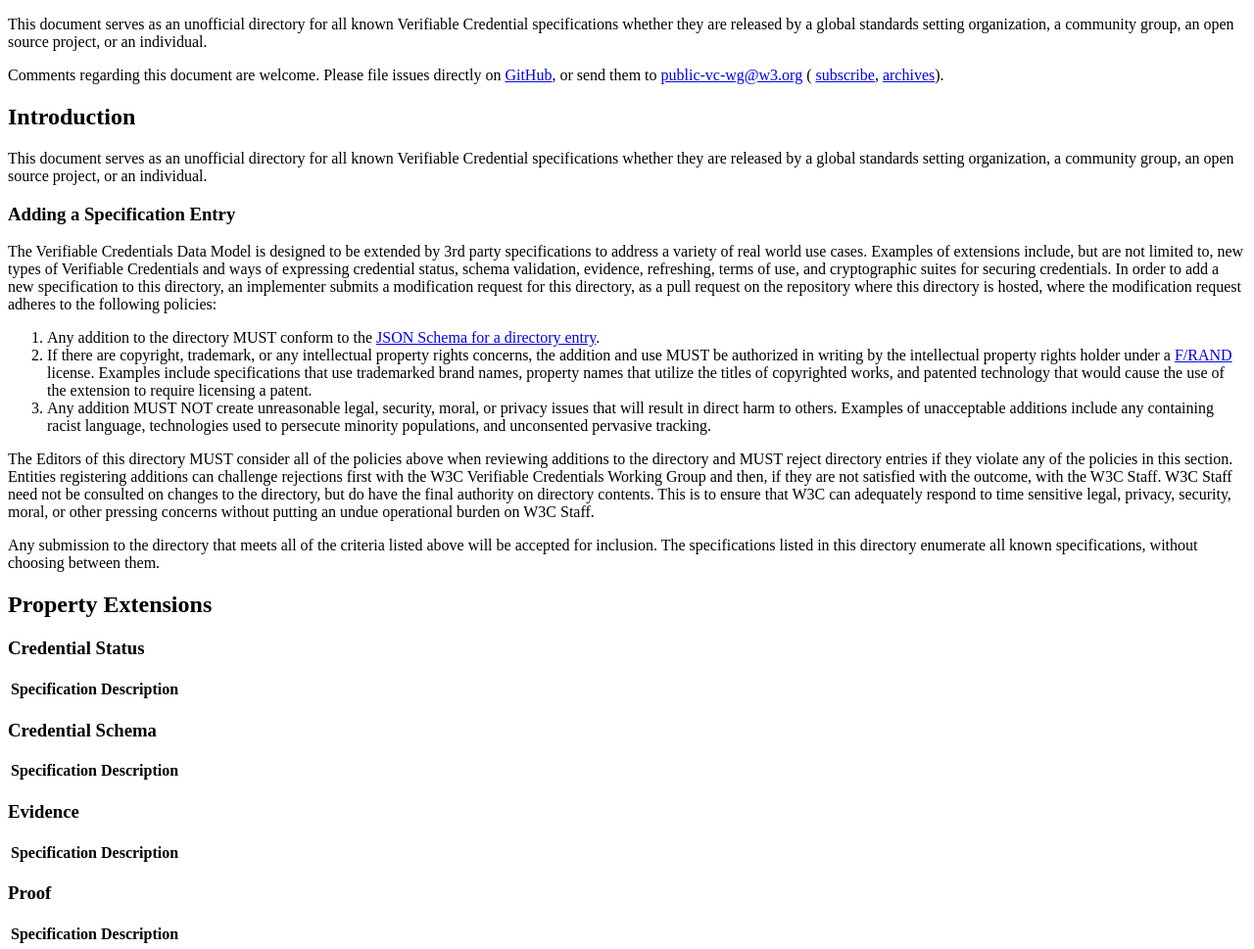
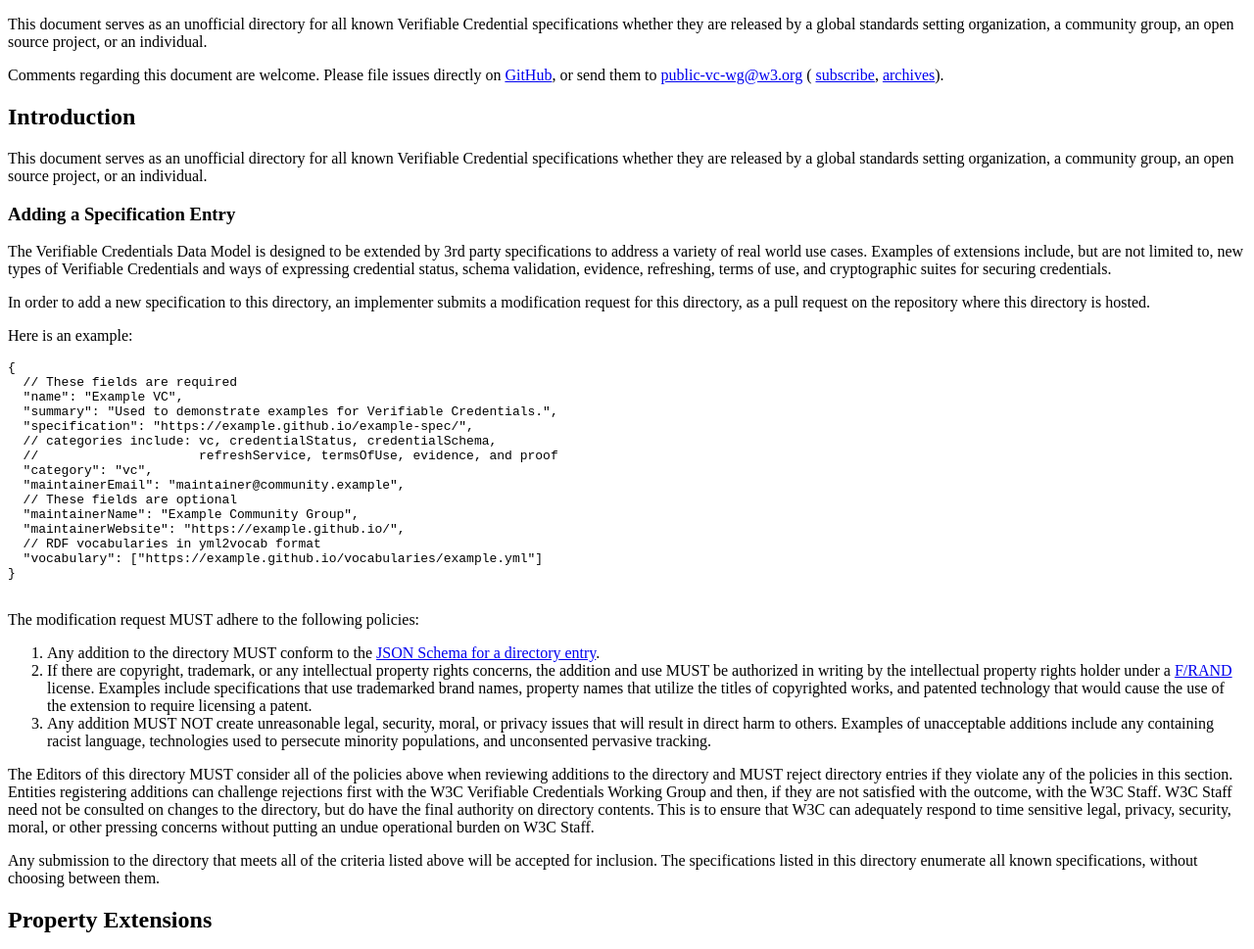
Before and after one commit to w3c/vc-extensions, a plain HTML site: page index.html in a window 1280 px wide. Shown: the top 969 px of the page at 98% size. Drawn offline with Linux system fonts and the light colour scheme.

Commit message:
Add example

```diff
--- a/index.html
+++ b/index.html
@@ -142,13 +142,38 @@ individual.
   specifications to address a variety of real world use cases. Examples of
   extensions include, but are not limited to, new types of Verifiable Credentials
   and ways of expressing credential status, schema validation, evidence,
-  refreshing, terms of use, and cryptographic suites for securing credentials. In
+  refreshing, terms of use, and cryptographic suites for securing credentials.
+     </p>
+     <p> In
   order to add a new specification to this directory, an implementer submits a
   modification request for this directory, as a pull request on the repository
-  where this directory is hosted, where the modification request adheres to the
-  following policies:
-      </p>
+  where this directory is hosted.
+  </p>
 
+  Here is an example:
+
+  <p>
+  <pre class="example">
+{
+  // These fields are required
+  "name": "Example VC",
+  "summary": "Used to demonstrate examples for Verifiable Credentials.",
+  "specification": "https://example.github.io/example-spec/",
+  // categories include: vc, credentialStatus, credentialSchema,
+  //                     refreshService, termsOfUse, evidence, and proof
+  "category": "vc",
+  "maintainerEmail": "maintainer@community.example",
+  // These fields are optional
+  "maintainerName": "Example Community Group",
+  "maintainerWebsite": "https://example.github.io/",
+  // RDF vocabularies in yml2vocab format
+  "vocabulary": ["https://example.github.io/vocabularies/example.yml"]
+}
+  </pre>
+  </p>
+  <p>
+  The modification request MUST adhere to the following policies:
+  </p>
       <ol>
         <li>
   Any addition to the directory MUST conform to the
```
